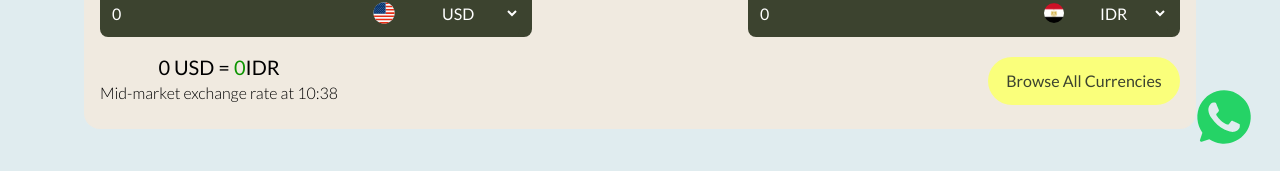
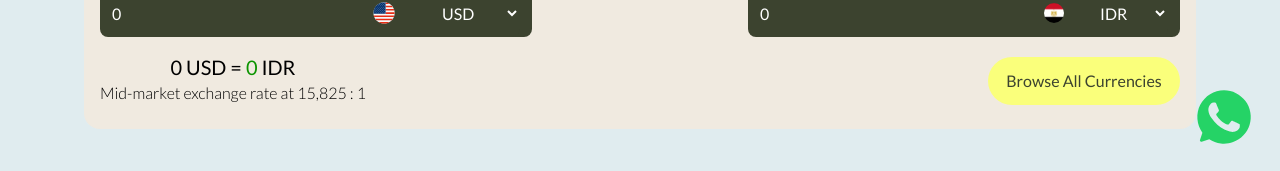
Before and after one commit to liyunfei22/bit-exchange, a Next.js app: page / in a window 1280 px wide. Shown: the part 459-630 px from the top of the page. Built offline with nearby package versions, Linux system fonts and the light colour scheme.

Commit message:
feat: format amount number

```diff
--- a/src/app/page.tsx
+++ b/src/app/page.tsx
@@ -1,7 +1,7 @@
 import BitExchange from "@/components/BitExchange";
 import Carousel from "@/components/Carousel";
 import ConcatUs from "@/components/ConcatUs";
-import ConvertionRate from "@/components/ConvertionRate";
+// import ConvertionRate from "@/components/ConvertionRate";
 import WhyBitExchange from "@/components/WhyBitExchange";
 
 export default function Home() {
@@ -9,7 +9,7 @@ export default function Home() {
     <main>
       <BitExchange />
       <WhyBitExchange/>
-      <ConvertionRate/>
+      {/* <ConvertionRate/> */}
       <Carousel />
       <ConcatUs />
     </main>
--- a/src/components/BitExchange.tsx
+++ b/src/components/BitExchange.tsx
@@ -4,6 +4,7 @@ import GBPIcon from "./flag/GBP";
 import IDRIcon from "./flag/IDR";
 import ExchangeIcon from "./icons/Exchange";
 import exchangeRateList from "../config/exchangeRateList";
+import formatNumber from "../utils/formatNumber";
 
 export default function BitExchange() {
   const [changeList] = useState(exchangeRateList);
@@ -13,12 +14,14 @@ export default function BitExchange() {
 
   const handleAmount1Change = (e: any) => {
     const value = +e.target.value;
+    if (typeof value !== "number" || isNaN(value)) return;
     setAmount1(value);
     setAmount2(+(value * theChange.rate).toFixed(2));
   };
 
   const handleAmount2Change = (e: any) => {
     const value = +e.target.value;
+    if (typeof value !== "number" || isNaN(value)) return;
     setAmount2(value);
     setAmount1(+(value / theChange.rate).toFixed(2));
   };
@@ -102,14 +105,14 @@ export default function BitExchange() {
           <div className="mt-4">
             <div className="text-xl text-center">
               <span>
-                {amount1} {theChange.value}
+                {formatNumber(amount1)} {theChange.value}
               </span>
               <span className="px-1">=</span>
-              <span className="text-green-text">{amount2}</span>
-              <span>IDR</span>
+              <span className="text-green-text">{formatNumber(amount2)}</span>
+              <span> IDR</span>
             </div>
             <div className="text-center font-light">
-              Mid-market exchange rate at 10:38
+              Mid-market exchange rate at {formatNumber(theChange.rate)} : 1
             </div>
           </div>
 
--- /dev/null
+++ b/src/utils/formatNumber.ts
@@ -0,0 +1,5 @@
+function formatNumber(number: number) {
+  return number.toString().replace(/\B(?=(\d{3})+(?!\d))/g, ',');
+}
+
+export default formatNumber;
```
